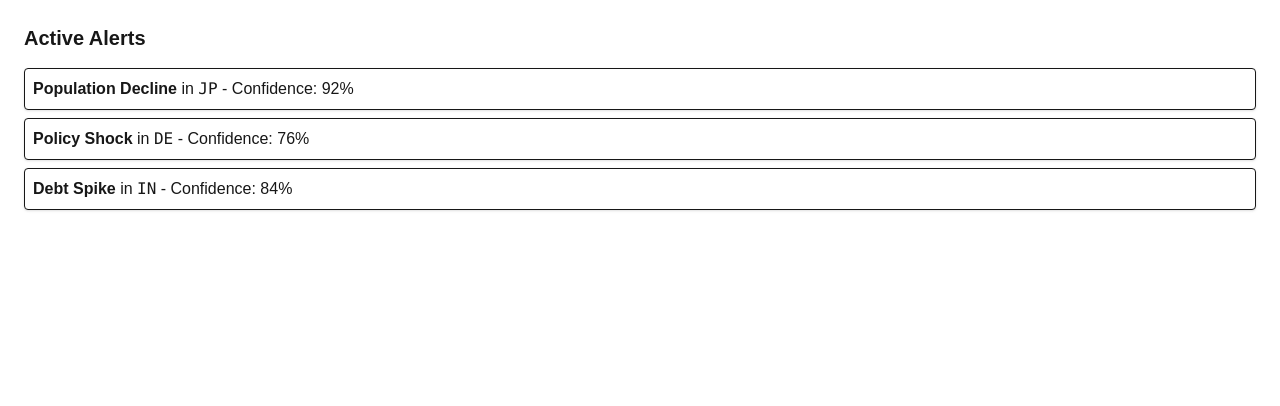
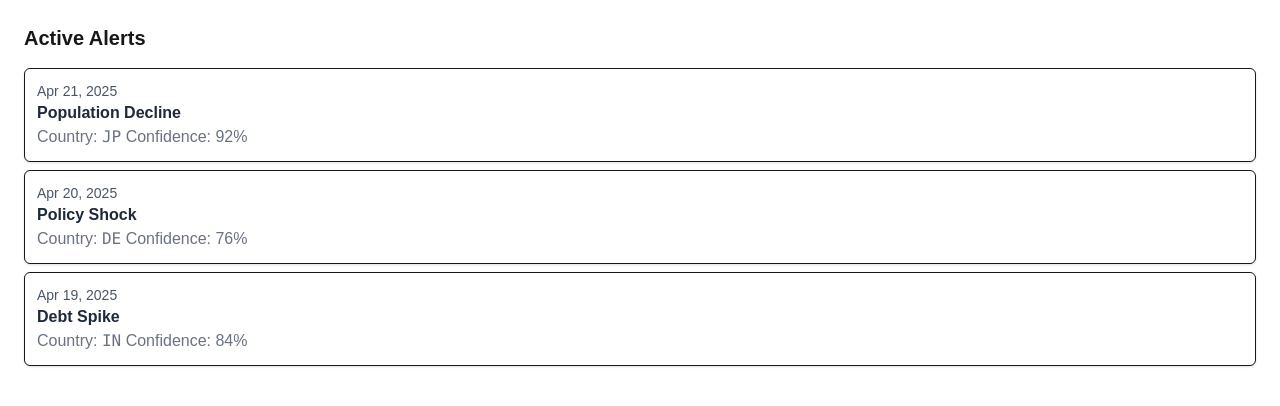
Before and after one commit to jamesonashile/macro-demographics, a Next.js app: page /alerts in a window 1280 px wide. Shown: the top 406 px of the page. Built offline with nearby package versions, Linux system fonts and the light colour scheme.

Commit message:
feat: create AlertCard component, hooked up to mock data

```diff
--- /dev/null
+++ b/components/AlertCard.tsx
@@ -0,0 +1,17 @@
+import { Alert } from "@/types/alert";
+
+type AlertCardProps = {
+  alert: Alert;
+};
+
+export default function AlertCard({ alert }: AlertCardProps ) {
+  return (
+    <div className="border p-3 rounded-md bg-white shadow-sm">
+      <div className="text-sm text-gray-600">{new Intl.DateTimeFormat("en-US", { dateStyle: "medium"}).format(new Date(alert.triggeredAt))}</div>
+      <div className="font-semibold text-gray-800">{alert.signalType}</div>
+      <div className="texct-xs text-gray-500">
+      Country: <code>{alert.countryCode}</code> Confidence: {(alert.confidence * 100).toFixed(0)}%
+    </div>
+    </div>
+  );
+}
--- a/components/AlertList.tsx
+++ b/components/AlertList.tsx
@@ -1,14 +1,13 @@
 "use client"
 
 import {alerts} from "@/lib/alerts-data"
+import AlertCard from "./AlertCard"
 
 export default function AlertList(){
     return (
         <div className="space-y-2">
             {alerts.map(alert=>(
-                <div key={alert.id} className="border p-2 rounded bg-white shadow">
-                    <strong>{alert.signalType}</strong> in <code>{alert.countryCode}</code> - Confidence: {(alert.confidence * 100).toFixed(0)}%
-                </div>
+                <AlertCard key={alert.id} alert={alert}/>
             ))}
         </div>
     )
```
